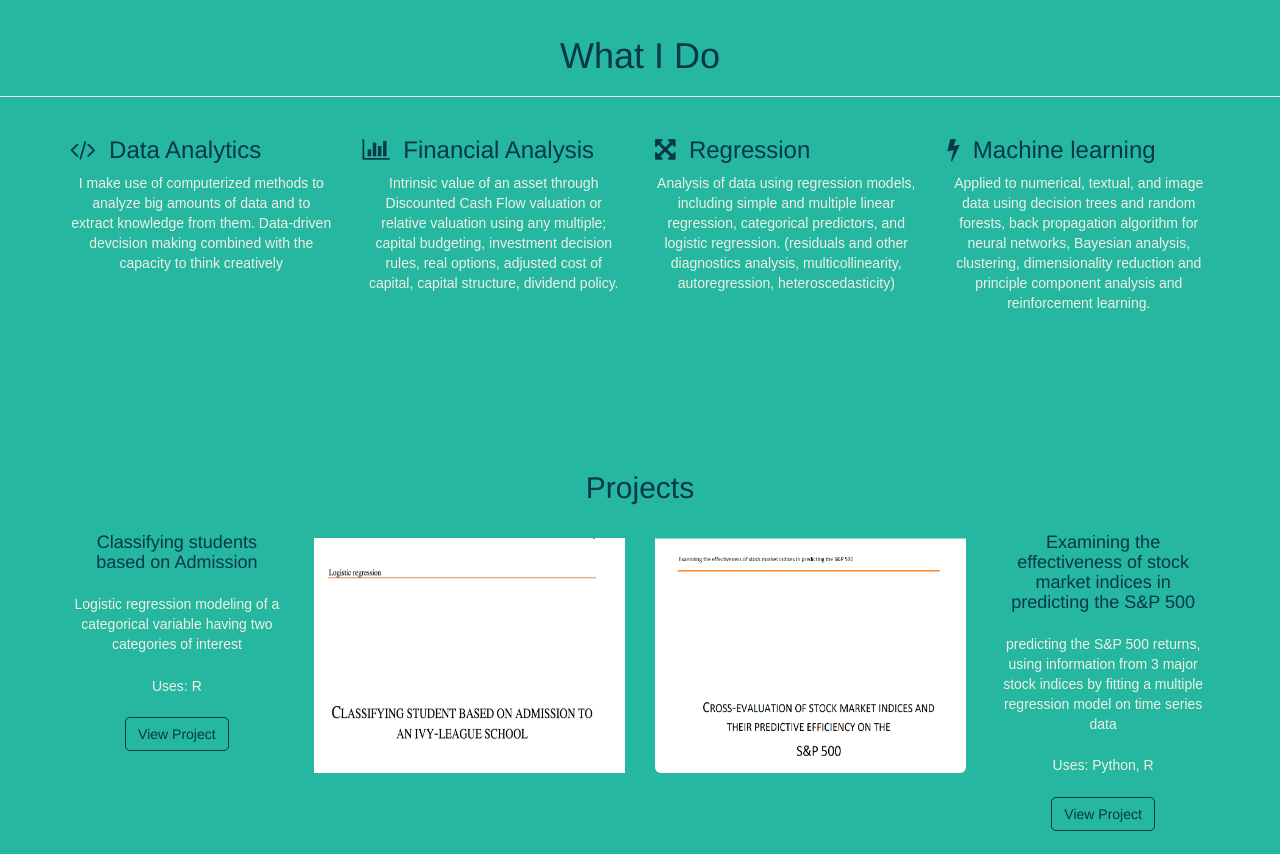
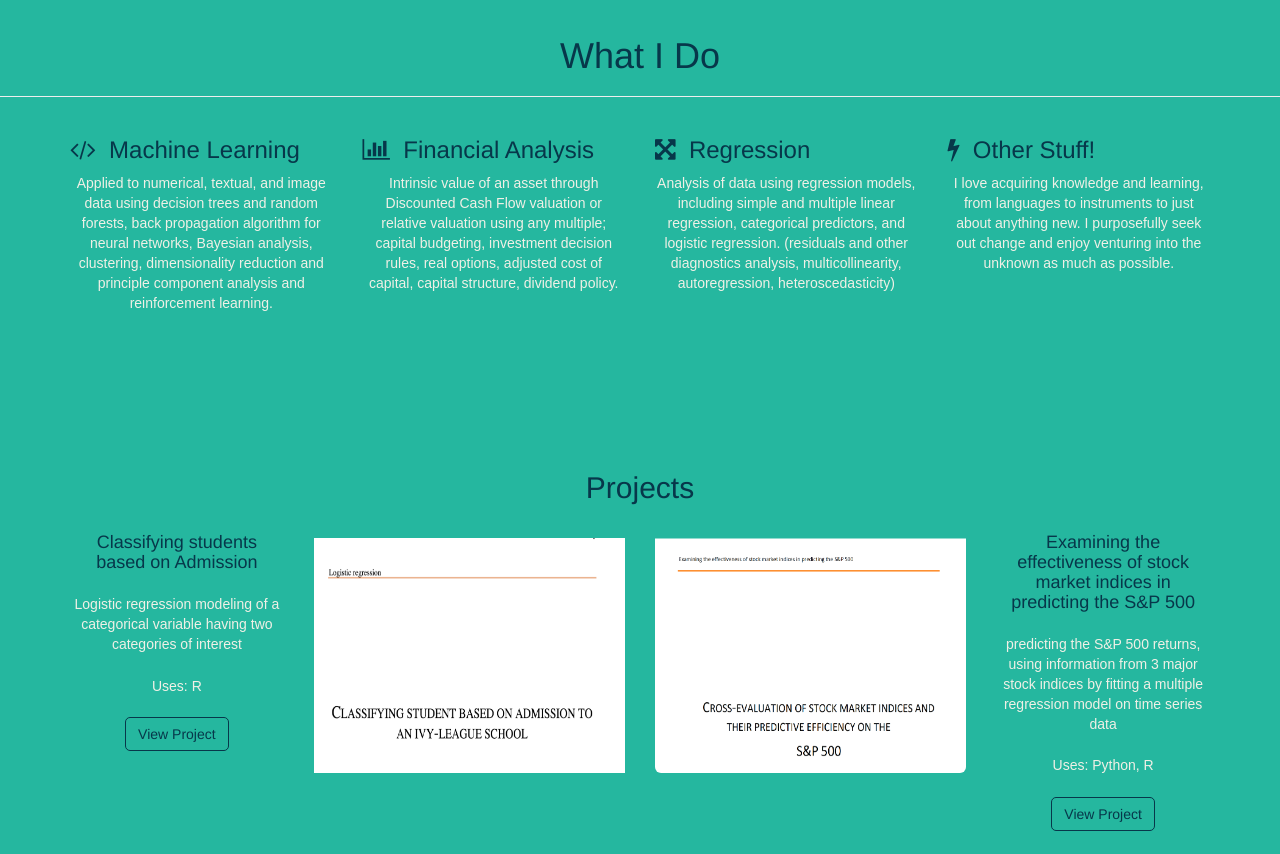
Before and after one commit to AnnaSkarpalezou/annaskarpalezou.github.io, a plain HTML site: page index.html in a window 1280 px wide. Shown: the part 1780-2634 px from the top of the page. Drawn offline with nearby package versions, Linux system fonts and the light colour scheme; some packages are replaced by stand-ins of ours; a script that the page names is missing.

Commit message:
Update index.html

```diff
--- a/index.html
+++ b/index.html
@@ -107,9 +107,9 @@
             <div class="container">
               <div class="row">
                 <div class="col-md-3">
-                  <h3><i class="fa fa-code"></i>&nbsp; Data Analytics</h3>
-                  <p class="text-center">I make use of computerized methods to analyze big amounts of data and to extract knowledge from them. Data-driven devcision making combined with the capacity to think creatively</p>
-                </div>
+                  <h3><i class="fa fa-code"></i>&nbsp; Machine Learning</h3>
+                  <p class="text-center">Applied to numerical, textual, and image data using decision trees and random forests, back propagation algorithm for neural networks, Bayesian analysis, clustering, dimensionality reduction and principle component analysis and reinforcement learning. </p>
+               </div>
                 <div class="col-md-3">
                   <h3><i class="fa fa-bar-chart"></i>&nbsp; Financial Analysis</h3>
                   <p class="text-center"> Intrinsic value of an asset through Discounted Cash Flow valuation or relative valuation using any multiple; capital budgeting, investment decision rules,  real options, adjusted cost of capital, capital structure, dividend policy.</a></p>
@@ -119,8 +119,8 @@
                   <p class="text-center"> Analysis of data using regression models, including simple and multiple linear regression, categorical predictors, and logistic regression. (residuals and other diagnostics analysis, multicollinearity, autoregression, heteroscedasticity) </p>
                 </div>
                 <div class="col-md-3">
-                  <h3><i class="fa fa-bolt"></i>&nbsp; Machine learning</h3>
-                  <p class="text-center">Applied to numerical, textual, and image data using decision trees and random forests, back propagation algorithm for neural networks, Bayesian analysis, clustering, dimensionality reduction and principle component analysis and reinforcement learning. </p>
+                  <h3><i class="fa fa-bolt"></i>&nbsp; Other Stuff!</h3>
+                  <p class="text-center"> I love acquiring knowledge and learning, from languages to instruments to just about anything new. I purposefully seek out change and enjoy venturing into the unknown as much as possible. </p>
                 </div>
               </div><!--/.row-->
             </div><!--/.container-->
```
